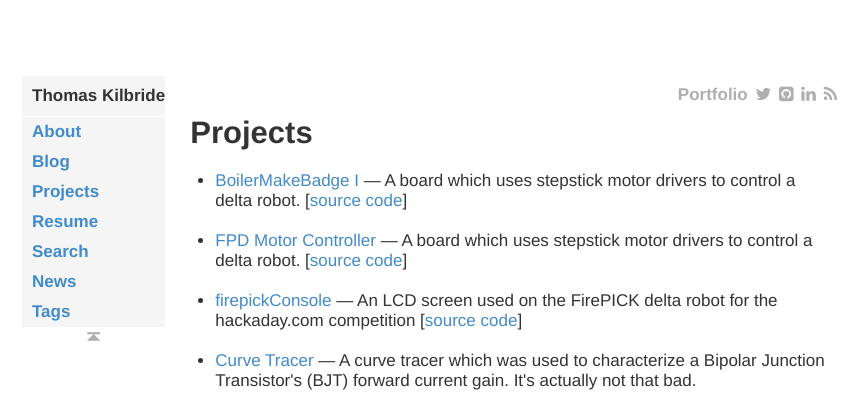
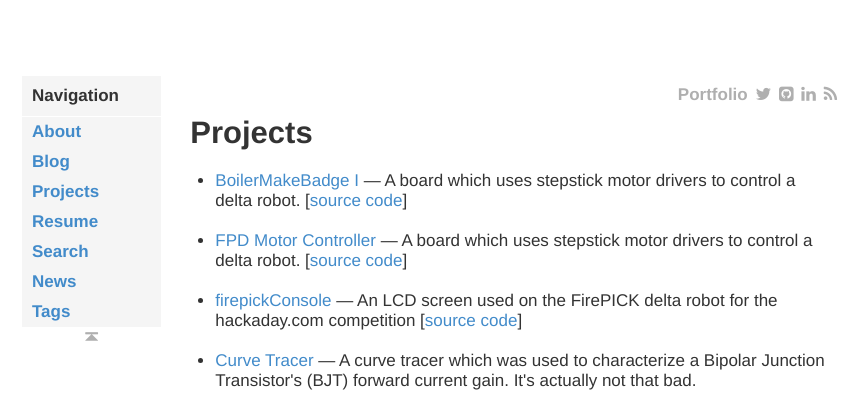
Before and after one commit to obnauticus/obnauticus.github.io, a Jekyll site: the page built from projects/index.html, in a window 1280 px wide. Shown: the top 411 px of the page, without its empty margins (203-1071 px from the left). Built offline with Jekyll 4.4.1, drawn with Linux system fonts in a browser that asks for light colours; nearby versions of some CDN libraries; some web fonts are replaced; Markdown is read by kramdown in place of the engine named in the settings; comment, search, counter and statistics services are not loaded.

Commit message:
fixing nav header

```diff
--- a/_layouts/default.html
+++ b/_layouts/default.html
@@ -15,7 +15,7 @@
                     </header>
 
                     <ul class="sidebar" >
-							<p class="separator">{{site.name}}</p>
+							<p class="separator">Navigation</p>
 						<li><a href="/">About</a></li>
 						<li><a href="/blog">Blog</a></li>
 		      			<li><a href="{{site.url}}/projects">Projects</a></li>
```
